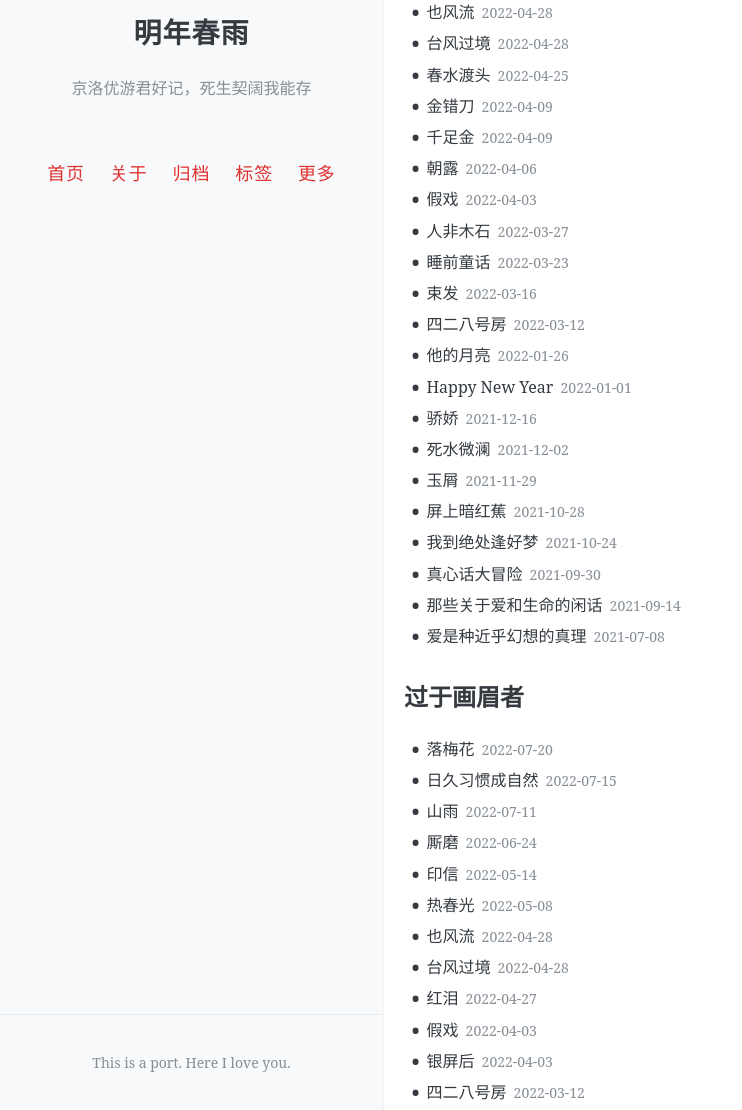
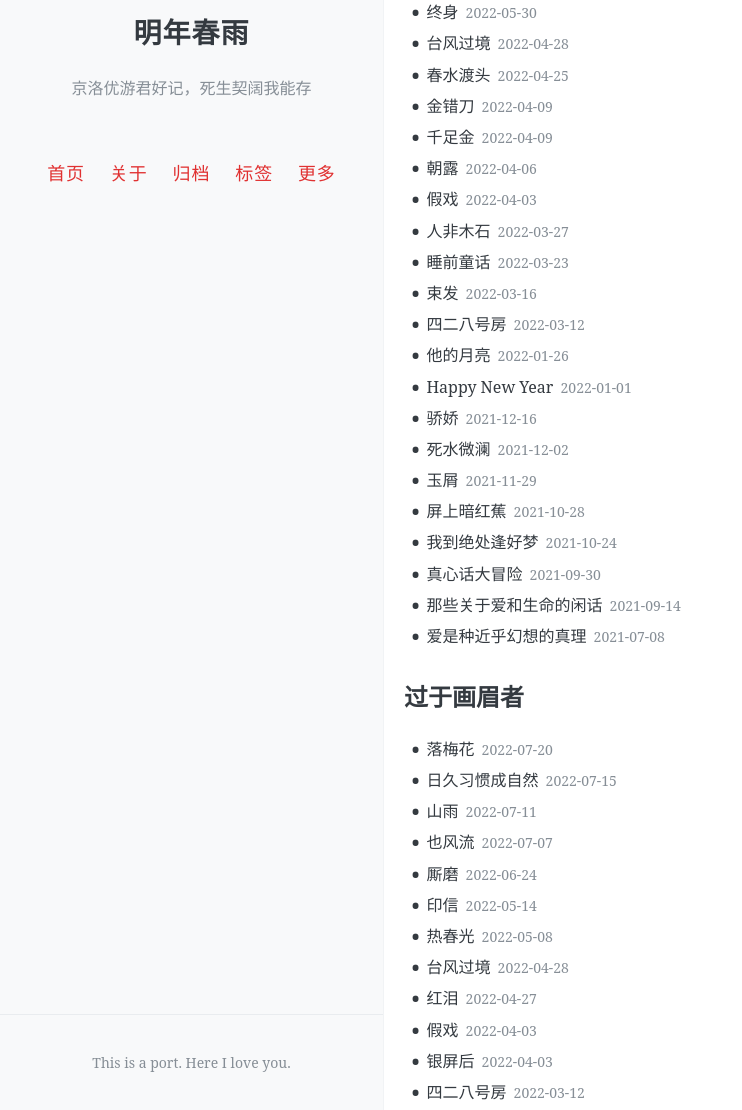
Before and after one commit to eglantine-shell/dreamboat, a Jekyll site: the page built from tags/index.html, in a window 1280 px wide and 1400 px high, scrolled down 3912 px. Shown: the part 290-1400 px from the top of the window, without its empty margins (0-742 px from the left). Built offline with Jekyll 4.4.1, drawn with Linux system fonts in a browser that asks for light colours; comment, search, counter and statistics services are not loaded.

Commit message:
Update 2022-07-07-dream21.md

```diff
--- a/_posts/2022-07-07-dream21.md
+++ b/_posts/2022-07-07-dream21.md
@@ -1,7 +1,7 @@
 ---
 layout: post
 title: 也风流
-date: 2022-4-28
+date: 2022-7-7
 tags: [绝处逢生是好梦, 过于画眉者]
 ---
 
```
